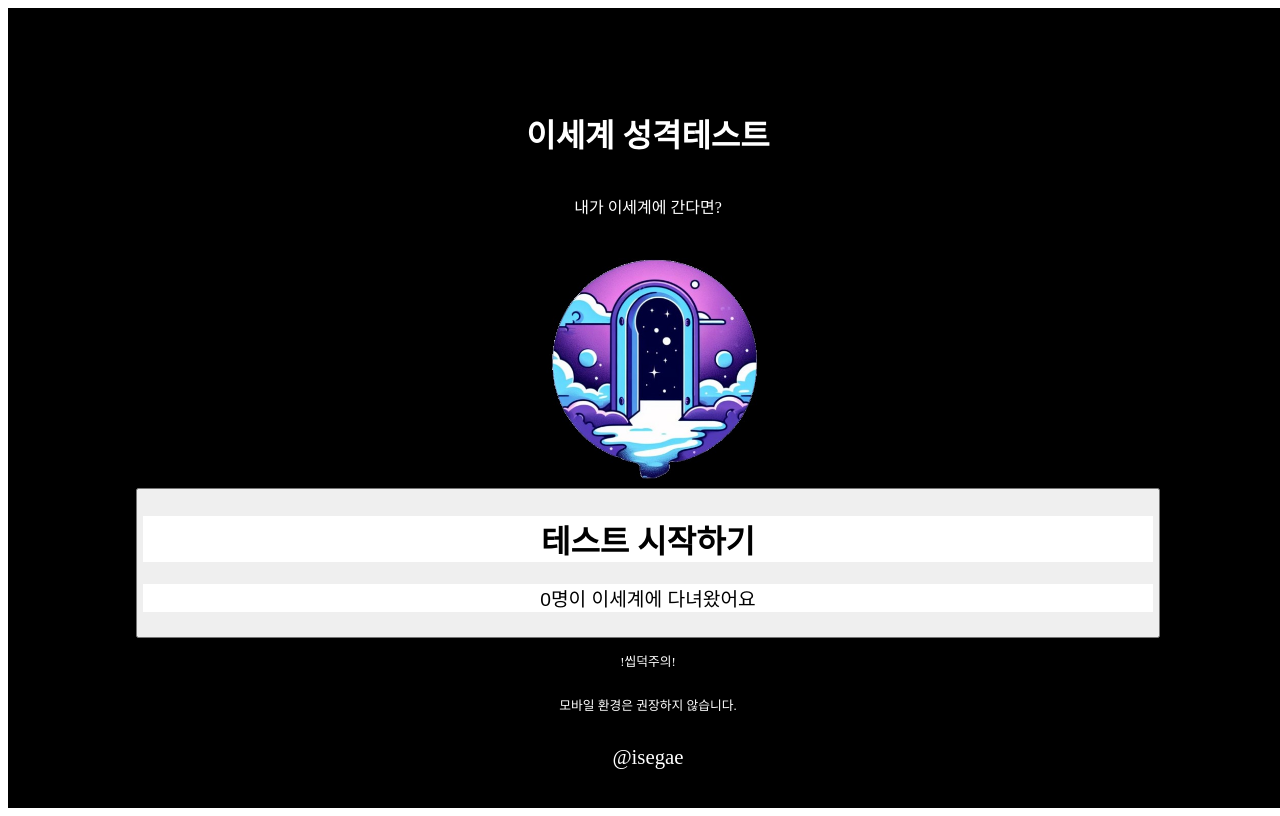
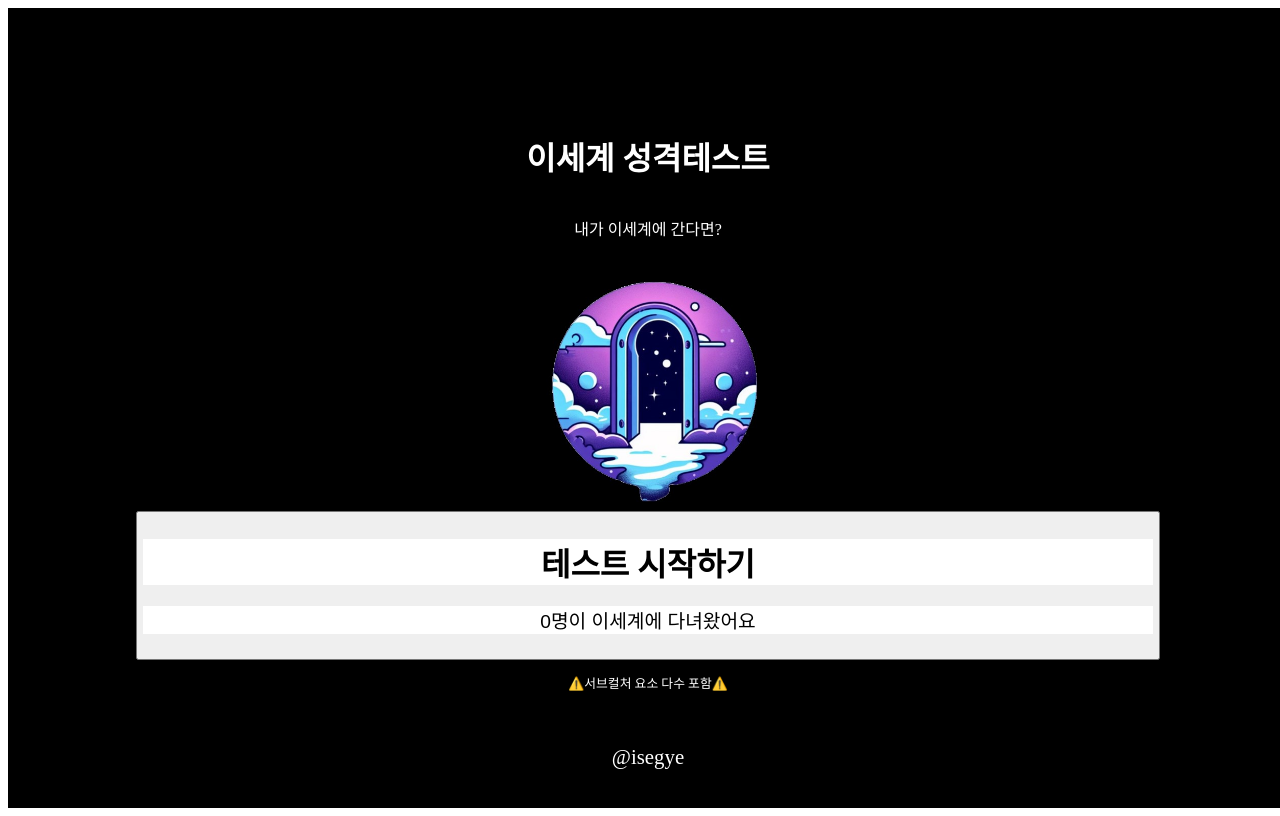
Before and after one commit to isegye-dimigo/isegye_mbtitest_2.0, a SvelteKit app: page / in a window 1280 px wide. Built offline with nearby package versions, Linux system fonts and the light colour scheme; no server answers; the database is empty; a web font is replaced by a local one.

Commit message:
chore: Update text content on main page

```diff
--- a/package.json
+++ b/package.json
@@ -3,7 +3,7 @@
 	"version": "0.0.1",
 	"private": true,
 	"scripts": {
-		"dev": "vite dev",
+		"dev": "vite dev --host",
 		"build": "vite build",
 		"preview": "vite preview",
 		"check": "svelte-kit sync && svelte-check --tsconfig ./tsconfig.json",
--- a/src/routes/+page.svelte
+++ b/src/routes/+page.svelte
@@ -29,9 +29,8 @@
     <h1 id="main-text">테스트 시작하기</h1>
     <p>{visitorNum}명이 이세계에 다녀왔어요</p>
 </button>
-<p class="caution">!씹덕주의!</p>
-<p class="caution">모바일 환경은 권장하지 않습니다.</p>
-<p id="footer">@isegae</p>
+<p class="caution">⚠️서브컬처 요소 다수 포함⚠️</p>
+<p id="footer">@isegye</p>
 
 <style>
     @font-face {
--- a/src/routes/testPage/specialTest/[code]/+page.svelte
+++ b/src/routes/testPage/specialTest/[code]/+page.svelte
@@ -33,6 +33,7 @@
 <h1 id="title">내가 이세계에 간다면?</h1>
 <div class="container">
     <h1>{characterName}</h1>
+    <!-- <p></p> -->
     <h3>{mbtiCharacters[$mbtiString].mbtiFeature[0]}</h3>
     <img src="{mbtiCharacters[$mbtiString].imageRoute}" alt="">
     <div class="container">
```
